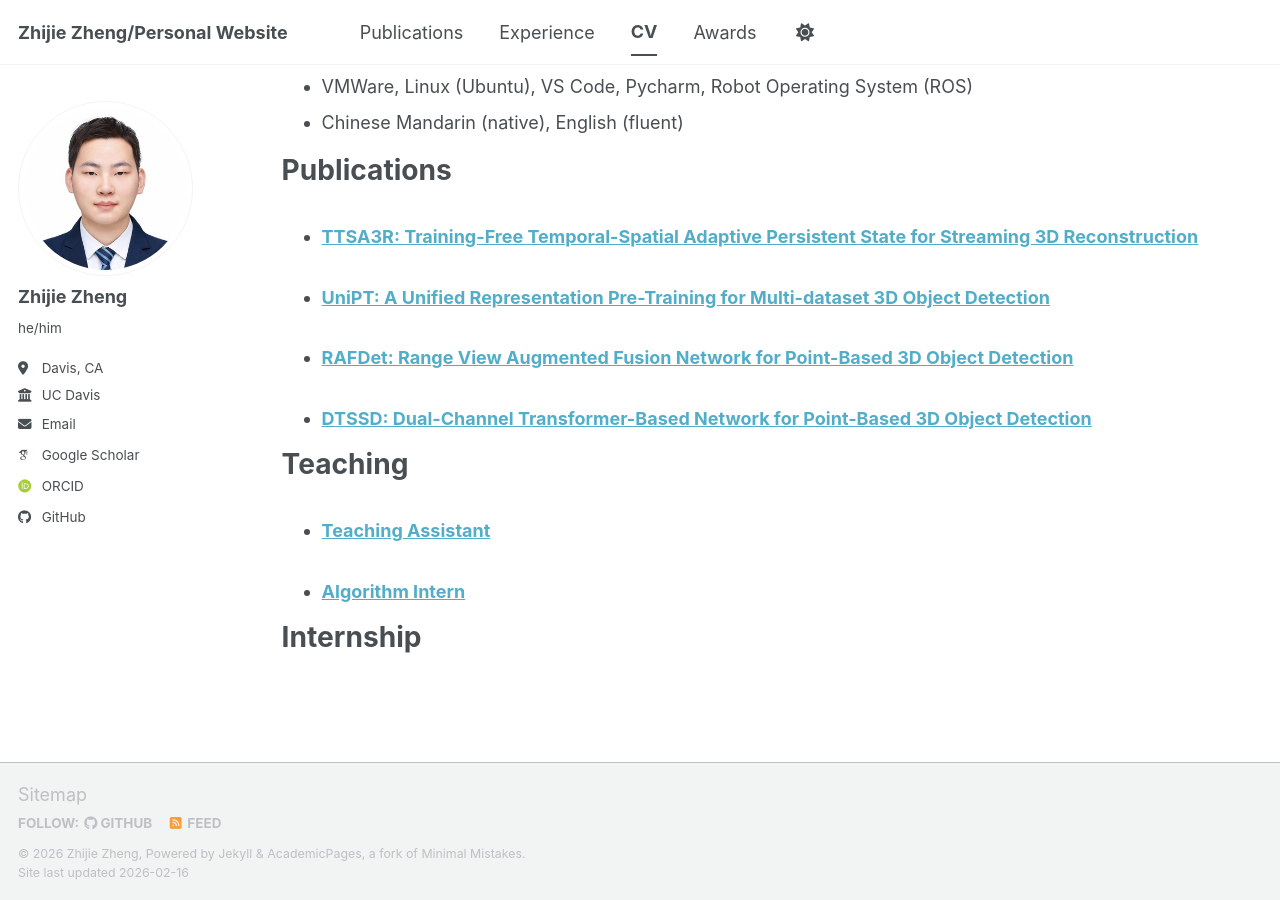
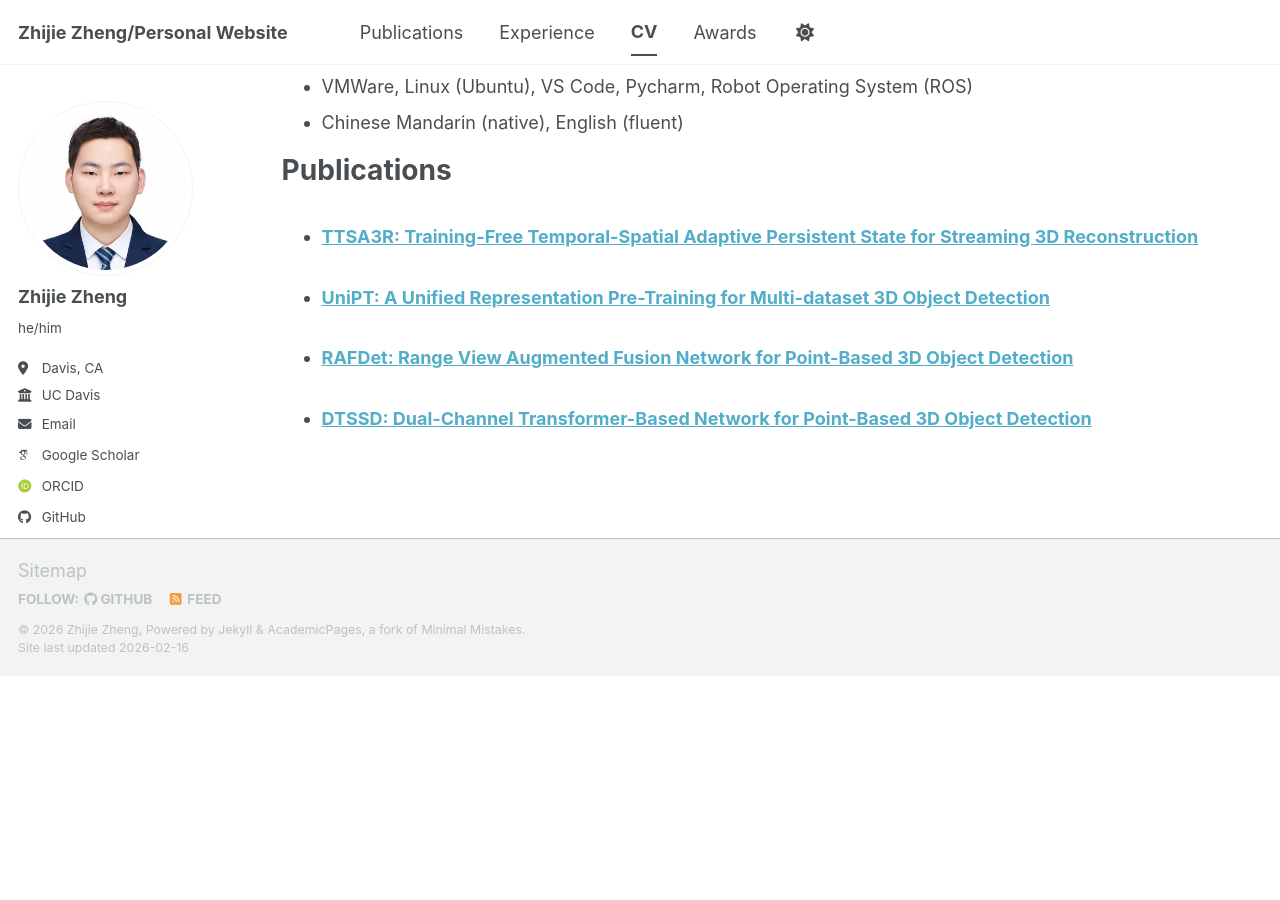
Before and after one commit to microjie372/microjie372.github.io, a Jekyll site: the page built from _pages/cv.md, in a window 1280 px wide and 900 px high, scrolled down 640 px. Built offline with Jekyll 4.4.1, drawn with Linux system fonts in a browser that asks for light colours; some web fonts are replaced; a script bundle is joined from its source files by our own code; library files that are not in the unit come from our copies; after the commit the page ends 1316 px from its top, so only the background shows below that.

Commit message:
Update cv.md

```diff
--- a/_pages/cv.md
+++ b/_pages/cv.md
@@ -44,17 +44,11 @@
     {% include archive-single-talk-cv.html  %}
   {% endfor %}</ul> -->
 
-Teaching
+<!-- Experience
 ======
   <ul>{% for post in site.teaching reversed %}
     {% include archive-single-cv.html %}
-  {% endfor %}</ul>
-
-Internship
-======
-  <ul>{% for post in site.intern reversed %}
-    {% include archive-single-cv.html %}
-  {% endfor %}</ul>
+  {% endfor %}</ul> -->
 
 <!-- Service and leadership
 ======
```
